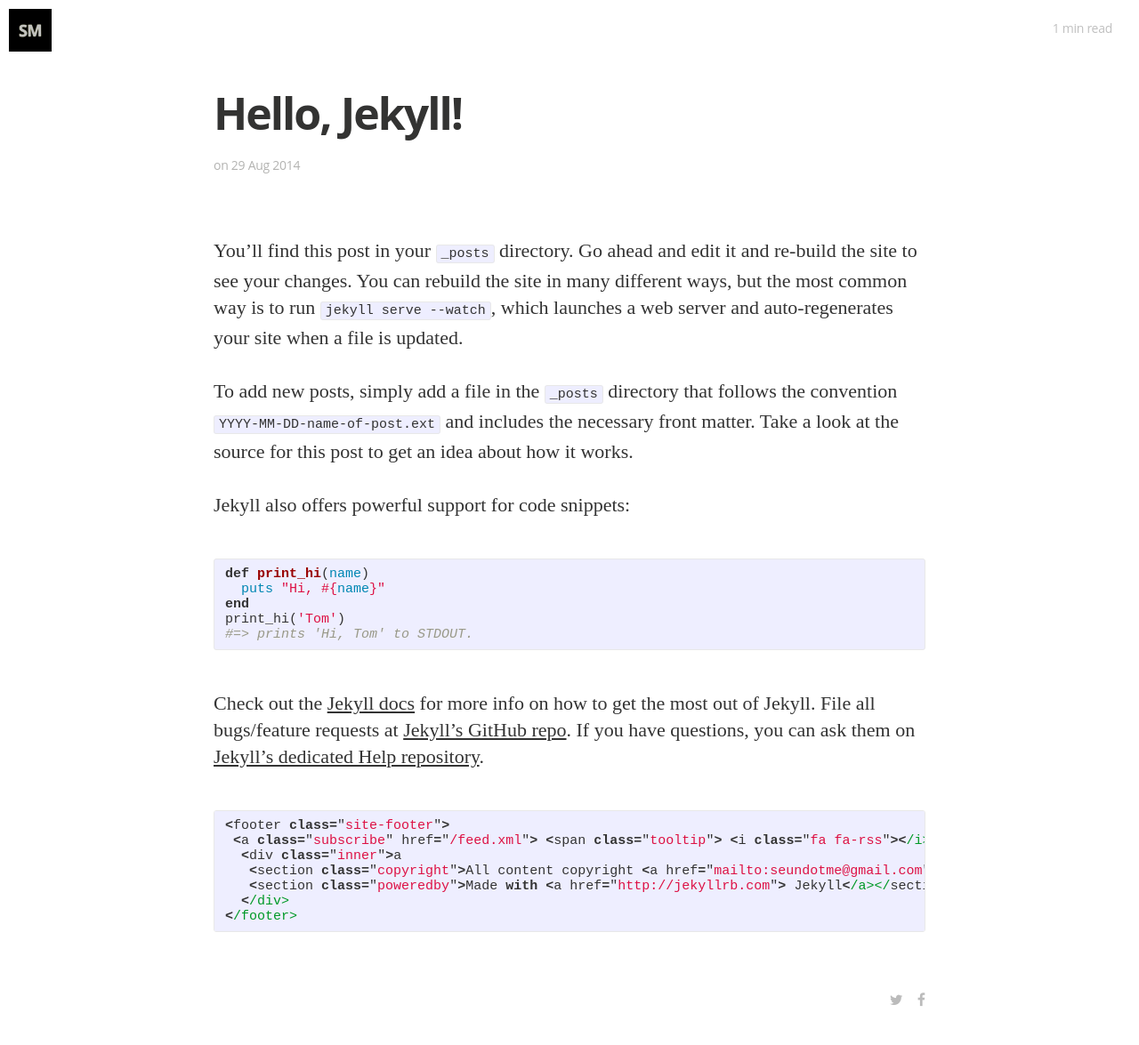
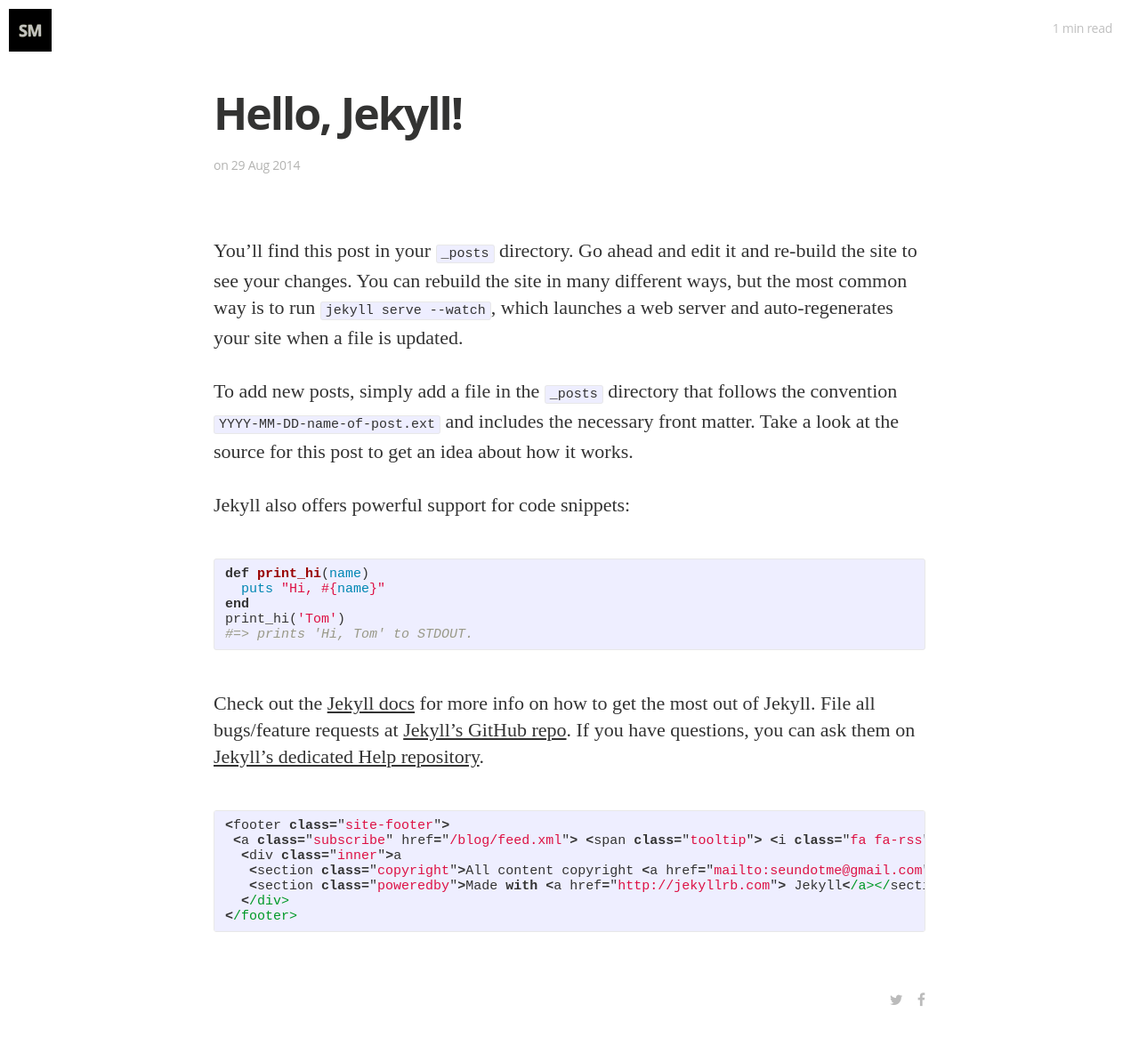
Before and after one commit to impactmass/impactmass.github.io, a Jekyll site: the page built from _posts/2015-02-08-introduction.md, in a window 1280 px wide. Shown: the whole page at 89% size. Built offline with Jekyll 4.4.1, drawn with Linux system fonts in a browser that asks for light colours; nearby versions of some CDN libraries; some web fonts are replaced; Markdown is read by kramdown in place of the engine named in the settings.

```diff
--- a/_config.yml
+++ b/_config.yml
@@ -5,7 +5,7 @@ description: > # this means to ignore newlines until "email:"
    Intelligent random stuff
 # Setup
 title:            Seun Martins
-name:            Seun Martins
+name:             Seun Martins
 tagline:          intelligent random stuff
 email:            seundotme@gmail.com
 url:              http://impactmass.com
@@ -16,7 +16,7 @@ cover: "assets/images/background_image.jpg"
 
 #url:              http://getpoole.com
 paginate:         5
-baseurl:          ""
+baseurl:          "/blog"
 author:
   name:           Seun Martins
   url:            https://twitter.com/impactmass
```
